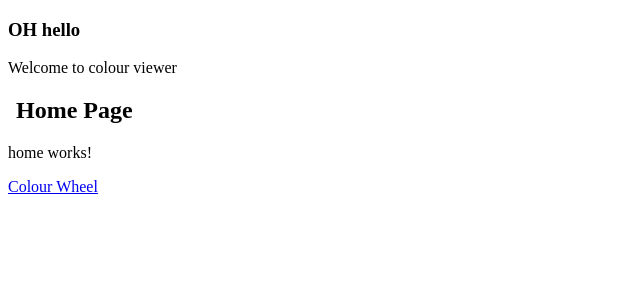
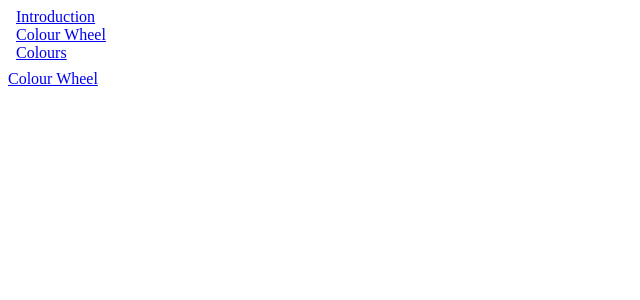
Before and after one commit to David-V-Nguyen/colour-viewer, an Angular app: page / in a window 1280 px wide. Shown: the top 300 px of the page, without its empty margins (0-640 px from the left). Built offline with nearby package versions, Linux system fonts and the light colour scheme.

Commit message:
Added routing and svg element to colourWheel component

```diff
--- a/src/app/app-routing.module.ts
+++ b/src/app/app-routing.module.ts
@@ -15,6 +15,7 @@ const routes: Routes = [
     ]
 
   },
+  {path: 'colours', component: ColoursComponent},
 
 ];
 
@@ -25,6 +26,4 @@ const routes: Routes = [
 export class AppRoutingModule {
 
 
-
-
 }
--- a/src/app/app.component.html
+++ b/src/app/app.component.html
@@ -1,12 +1 @@
-<header>
-  <h3>OH hello</h3>
-  <p>Welcome to colour viewer</p>
-</header>
-
-<body>
-  <h2>Home Page</h2>
-
-
-
-</body>
 <router-outlet></router-outlet>
--- a/src/app/colour-wheel/colour-wheel.component.html
+++ b/src/app/colour-wheel/colour-wheel.component.html
@@ -1 +1,21 @@
-<p>colour-wheel works!</p>
+<!DOCTYPE html>
+<html>
+    <header>
+        <title>Colour Wheel</title>
+    </header>
+    <body>
+
+        <h1>Colour Wheel Canvas</h1>
+        <div class="">
+            <svg width="250%" height="250%">
+                <circle cx="100" cy="100" r="50" stroke="black" stroke-width="2" fill="white"></circle>
+            </svg>
+        </div>
+
+
+
+    </body>
+
+
+
+</html>
--- a/src/app/colour-wheel/colour-wheel.component.ts
+++ b/src/app/colour-wheel/colour-wheel.component.ts
@@ -7,9 +7,21 @@ import { Component, OnInit } from '@angular/core';
 })
 export class ColourWheelComponent implements OnInit {
 
+  fillColor = 'rgb(255, 0, 0)';
+
+
   constructor() { }
 
   ngOnInit(): void {
   }
 
+  changeColour() {
+    const r = Math.floor(Math.random() * 256);
+    const g = Math.floor(Math.random() * 256);
+    const b = Math.floor(Math.random() * 256);
+    this.fillColor = 'rgb(${r}, ${g}, ${b}';
+
+  }
+
+
 }
--- a/src/app/home/home.component.html
+++ b/src/app/home/home.component.html
@@ -1,4 +1,21 @@
-<p>home works!</p>
+<!DOCTYPE html>
+<html>
+    <header>
+        <title>Colour Viewer | Home</title>
+    </header>
+
+    <body>
+        <nav>
+            <a id="IntroPage" routerLink="/">Introduction</a><br/>
+            <a id="ColourWheelPage" routerLink="/colourWheel">Colour Wheel</a><br/>
+            <a id="ColoursPage" routerLink="/colours">Colours</a><br/>
+        </nav>
+    </body>
+
+
+
+
+</html>
 
 
 <a routerLink="/colourWheel">Colour Wheel</a>
```
